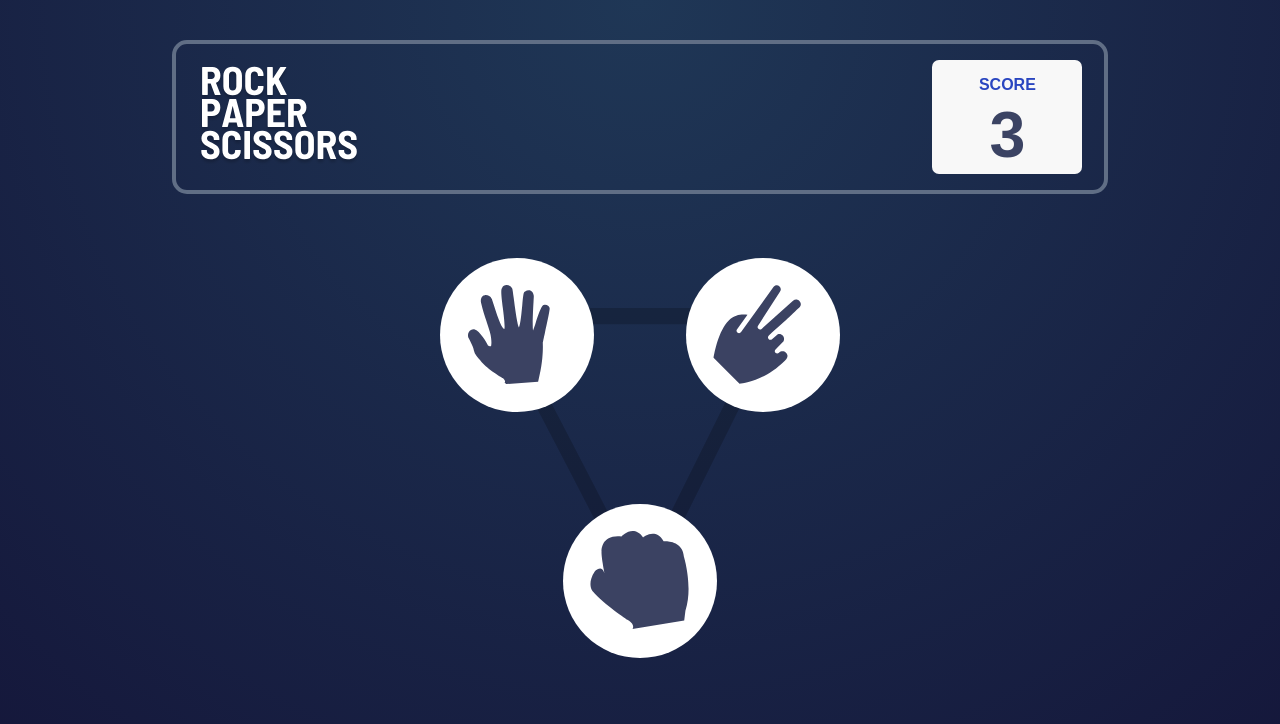
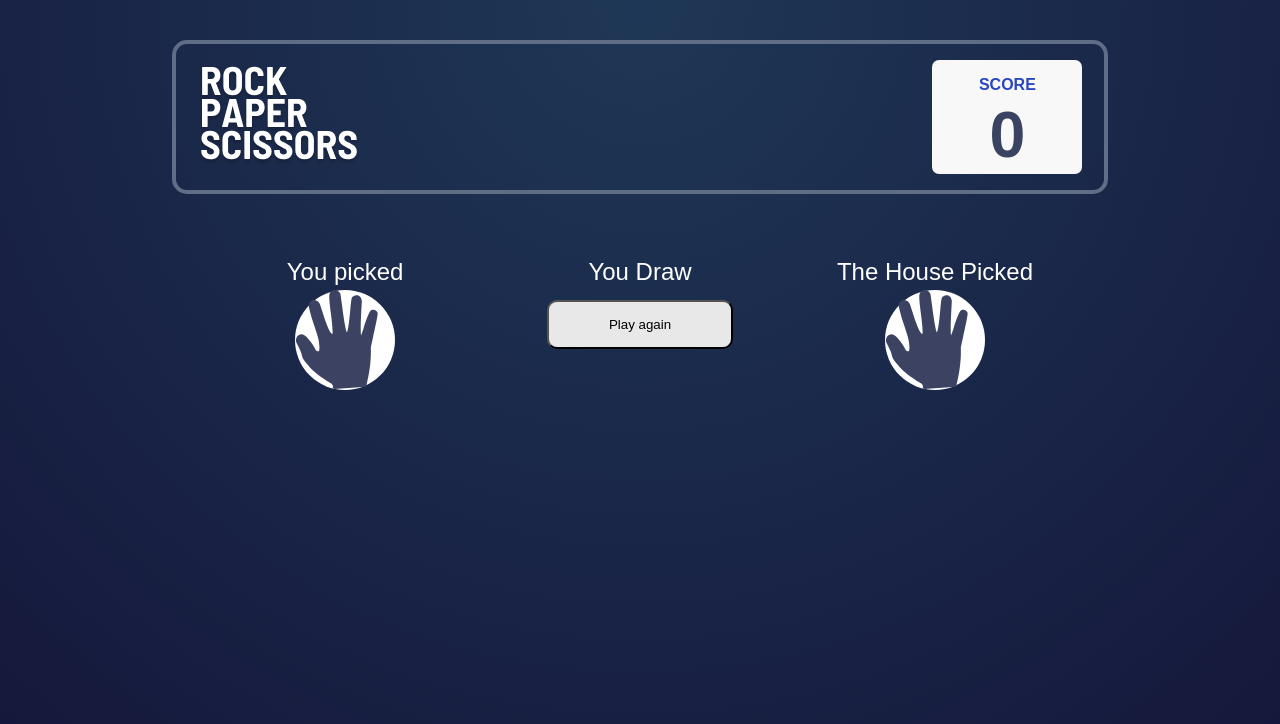
Before and after one commit to nguyenkhoi2806/rock-paper-scissors-reactjs, a React (Create React App) app: page / in a window 1280 px wide. Both pictures are taken after a click on the element 517 px from the left and 335 px from the top of the page. Shown: the top 724 px of the page. Built offline with nearby package versions, Linux system fonts and the light colour scheme.

Commit message:
complete handle rule

```diff
--- a/package.json
+++ b/package.json
@@ -3,6 +3,7 @@
   "version": "0.1.0",
   "private": true,
   "dependencies": {
+    "@reduxjs/toolkit": "^1.8.0",
     "@testing-library/jest-dom": "^5.16.2",
     "@testing-library/react": "^12.1.4",
     "@testing-library/user-event": "^13.5.0",
@@ -13,6 +14,7 @@
     "node-sass": "^7.0.1",
     "react": "^17.0.2",
     "react-dom": "^17.0.2",
+    "react-redux": "^7.2.6",
     "react-scripts": "5.0.0",
     "typescript": "^4.6.2",
     "web-vitals": "^2.1.4"
--- /dev/null
+++ b/src/assets/common/variable.scss
@@ -0,0 +1,6 @@
+$media-xxs: 360px;
+$media-xs: 411px;
+$media-sm: 576px;
+$media-md: 768px;
+$media-lg: 992px;
+$media-xl: 1200px;
--- a/src/components/GameItem/game-item.scss
+++ b/src/components/GameItem/game-item.scss
@@ -1,21 +1,33 @@
+@import "../../assets/common/variable";
+
 .game {
   &-item {
     &__button {
-      width: 154px;
-      height: 154px;
       background: white;
       border-radius: 50%;
       display: flex;
       align-items: center;
       justify-content: center;
+      width: 100px;
+      height: 100px;
+
+      @media screen and (min-width: $media-sm) {
+        width: 154px;
+        height: 154px;
+      }
     }
 
     &__image {
       background-size: contain;
       display: block;
-      width: 100px;
-      height: 100px;
       background-repeat: no-repeat;
+      width: 50px;
+      height: 50px;
+
+      @media screen and (min-width: $media-sm) {
+        width: 100px;
+        height: 100px;
+      }
     }
 
     &__paper {
--- a/src/constant/gameTypes.ts
+++ b/src/constant/gameTypes.ts
@@ -1,7 +1,11 @@
 import GameType from "../models/GameType";
 
+export const PAPER = "paper";
+export const SCISSORS = "scissors";
+export const ROCK = "rock";
+
 export const GAME_TYPES = [
-  new GameType("paper"),
-  new GameType("scissors"),
-  new GameType("rock"),
+  new GameType(PAPER),
+  new GameType(SCISSORS),
+  new GameType(ROCK),
 ];
--- a/src/pages/Home/Game/game.scss
+++ b/src/pages/Home/Game/game.scss
@@ -1,15 +1,27 @@
+@import "../../../assets/common/variable.scss";
+
 .game {
   position: relative;
-  width: 400px;
-  height: 400px;
+  width: 250px;
+  height: 250px;
   background-size: cover;
   display: flex;
   justify-content: center;
   align-items: center;
 
+  @media screen and (min-width: $media-sm) {
+    width: 400px;
+    height: 400px;
+  }
+
   &-background {
-    width: 300px;
-    height: 300px;
+    width: 200px;
+    height: 200px;
+
+    @media screen and (min-width: $media-sm) {
+      width: 300px;
+      height: 300px;
+    }
   }
 
   &-item {
--- a/src/pages/Home/Game/index.tsx
+++ b/src/pages/Home/Game/index.tsx
@@ -1,15 +1,15 @@
 import "./game.scss";
 
 import Triangle from "../../../assets/images/bg-triangle.svg";
-
 import GameItem from "../../../components/GameItem";
 import { GAME_TYPES } from "../../../constant/gameTypes";
-import GameType from "../../../models/GameType";
 
-function Game() {
-  const handlePlayGame = (gameType: GameType) => {
-    console.log(gameType);
-  };
+interface GameProps {
+  handlePlayGame: Function;
+}
+
+function Game(props: GameProps) {
+  const { handlePlayGame } = props;
 
   return (
     <div className="game">
--- a/src/pages/Home/Header/index.tsx
+++ b/src/pages/Home/Header/index.tsx
@@ -2,7 +2,13 @@ import "./header.scss";
 
 import Logo from "../../../assets/images/logo.svg";
 
-function Header() {
+interface HeaderInterface {
+  score: number;
+}
+
+function Header(props: HeaderInterface) {
+  const { score } = props;
+
   return (
     <div className="header">
       <div className="header-img">
@@ -10,7 +16,7 @@ function Header() {
       </div>
       <div className="header-score">
         <p>SCORE</p>
-        <span>3</span>
+        <span>{score}</span>
       </div>
     </div>
   );
--- a/src/pages/Home/Result/index.tsx
+++ b/src/pages/Home/Result/index.tsx
@@ -4,25 +4,30 @@ import GameItem from "../../../components/GameItem";
 import GameType from "../../../models/GameType";
 
 interface ResultProps {
-  gameType: GameType;
+  userPicked: GameType;
+  computerPicked: GameType;
+  playAgain: () => void;
+  resultText: string;
 }
 
 function Result(props: ResultProps) {
-  const { gameType } = props;
+  const { userPicked, computerPicked, playAgain, resultText } = props;
 
   return (
     <div className="result">
       <div className="result__item">
         <span>You picked</span>
-        <GameItem gameType={gameType} />
+        <GameItem gameType={userPicked} />
       </div>
       <div className="result__item result--show">
-        <span className="result__item-text">You close</span>
-        <button className="result__item-play-again">Play again</button>
+        <span className="result__item-text">You {resultText}</span>
+        <button className="result__item-play-again" onClick={playAgain}>
+          Play again
+        </button>
       </div>
       <div className="result__item">
         <span>The House Picked</span>
-        <GameItem gameType={gameType} />
+        <GameItem gameType={computerPicked} />
       </div>
     </div>
   );
--- a/src/pages/Home/Result/result.scss
+++ b/src/pages/Home/Result/result.scss
@@ -1,7 +1,13 @@
+@import "../../../assets/common/variable.scss";
+
 .result {
   display: flex;
   justify-content: space-between;
-  width: 70%;
+  width: 100%;
+
+  @media screen and (min-width: $media-sm) {
+    width: 70%;
+  }
 
   &__item {
     display: flex;
@@ -13,20 +19,46 @@
 
     span {
       color: white;
-      font-size: 1.5rem;
+      font-size: 1rem;
+
+      @media screen and (min-width: $media-sm) {
+        font-size: 1.5rem;
+      }
     }
 
     .game-item {
-      margin-top: 2rem;
+      margin-top: 3rem;
+      left: auto;
+      right: auto;
+      top: auto;
+      bottom: auto;
+
+      @media screen and (min-width: $media-sm) {
+        margin-top: 2rem;
+      }
+
+      &__button {
+        width: 60px;
+        height: 60px;
+
+        @media screen and (min-width: $media-sm) {
+          width: auto;
+          height: auto;
+        }
+      }
     }
 
     &-play-again {
-      padding: 15px 60px;
+      padding: 20px;
       text-align: center;
       background: #e8e8e8;
       border-radius: 10px;
       margin-top: 14px;
       cursor: pointer;
+
+      @media screen and (min-width: $media-sm) {
+        padding: 15px 60px;
+      }
     }
   }
 
--- a/src/pages/Home/index.tsx
+++ b/src/pages/Home/index.tsx
@@ -2,13 +2,62 @@ import "./home.scss";
 
 import Header from "./Header";
 import Game from "./Game";
-// import Result from "./Result";
+import { useState } from "react";
+import GameType from "../../models/GameType";
+import { GAME_TYPES } from "../../constant/gameTypes";
+import GameRuleService from "../../services/gameRuleService";
+import Result from "./Result";
 
 function Home() {
+  const [score, setScore] = useState<number>(0);
+  const [isPlayed, setIsPlayed] = useState<boolean>(false);
+  const [userPicked, setUserPicked] = useState<GameType>();
+  const [computerPicked, setComputerPicked] = useState<GameType>();
+  const [result, setResult] =
+    useState<{ isWin: boolean; score: number; isDraw: boolean }>();
+
+  const handlePlayGame = (userGameType: GameType) => {
+    const computerGameType =
+      GAME_TYPES[Math.floor(Math.random() * GAME_TYPES.length)];
+    setUserPicked(userGameType);
+    setComputerPicked(computerGameType);
+    const result = GameRuleService.handleRule(userGameType, computerGameType);
+    if (result) {
+      setIsPlayed(true);
+      setScore((prev) => prev + result.score);
+      setResult(result);
+    }
+  };
+
+  const getResultText = () => {
+    if (!result) {
+      return "";
+    }
+
+    if (result.isDraw) {
+      return "Draw";
+    } else {
+      if (result.isWin) {
+        return "Win";
+      } else {
+        return "Lose";
+      }
+    }
+  };
+
   return (
     <div className="container">
-      <Header />
-      <Game />
+      <Header score={score} />
+      {isPlayed && userPicked && computerPicked ? (
+        <Result
+          userPicked={userPicked}
+          computerPicked={computerPicked}
+          playAgain={() => setIsPlayed(false)}
+          resultText={getResultText()}
+        />
+      ) : (
+        <Game handlePlayGame={handlePlayGame} />
+      )}
     </div>
   );
 }
--- /dev/null
+++ b/src/services/gameRuleService.ts
@@ -0,0 +1,40 @@
+import { PAPER, ROCK, SCISSORS } from "../constant/gameTypes";
+import GameType from "../models/GameType";
+
+const GameRuleService = {
+  handleRule: function (userPicked: GameType, computerPicked: GameType) {
+    if (userPicked.name === computerPicked.name) {
+      return this.handleResult(false, 0, true);
+    }
+
+    if (userPicked.name === PAPER) {
+      if (computerPicked.name === SCISSORS) {
+        return this.handleResult(false, -1, false);
+      } else if (computerPicked.name === ROCK) {
+        return this.handleResult(true, 1, false);
+      }
+    } else if (userPicked.name === SCISSORS) {
+      if (computerPicked.name === PAPER) {
+        return this.handleResult(true, 1, false);
+      } else if (computerPicked.name === ROCK) {
+        return this.handleResult(false, -1, false);
+      }
+    } else if (userPicked.name === ROCK) {
+      if (computerPicked.name === PAPER) {
+        return this.handleResult(false, -1, false);
+      } else if (computerPicked.name === SCISSORS) {
+        return this.handleResult(true, 1, false);
+      }
+    }
+  },
+
+  handleResult: function (isWin: boolean, score: number, isDraw: boolean) {
+    return {
+      isDraw,
+      isWin,
+      score,
+    };
+  },
+};
+
+export default GameRuleService;
```
Also changed, not shown: 1 other file (tests, documents, lock files or other folders).
